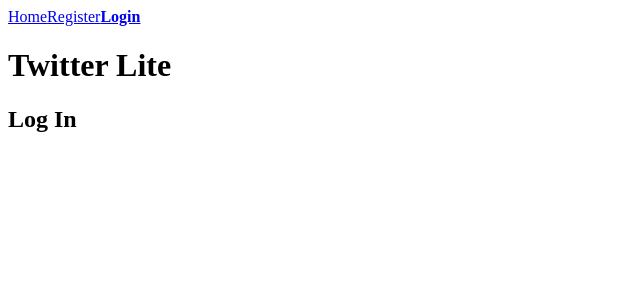
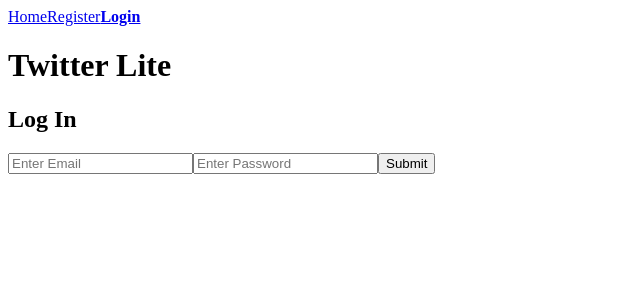
Before and after one commit to jshafto/react-twitter-lite-frontend, a React (Create React App) app: page /login in a window 1280 px wide. Shown: the top 300 px of the page, without its empty margins (0-640 px from the left). Built offline with nearby package versions, Linux system fonts and the light colour scheme.

Commit message:
created user login form

```diff
--- a/src/AppWithContext.js
+++ b/src/AppWithContext.js
@@ -22,7 +22,6 @@
         }
         */
         currentUserId = id; // set currentUserId equal to the payload's user id
-        debugger;
       } catch (e) {
         // if there is an error parsing the token, then remove the 'token' cookie
         authToken = null;
@@ -32,13 +31,22 @@
     this.state = {
       authToken: authToken || null,
       currentUserId: currentUserId,
-      updateContext: this.updateContext
+      login: this.login,
+      logout: this.logout
     };
   }
 
-  updateContext (authToken, currentUserId) {
+  login = (authToken, currentUserId) =>{
     this.setState({authToken, currentUserId}, () => console.log(this.state))
   }
+
+  logout = () => {
+    this.setState({ authToken: null, currentUserId: null }, () => {
+      console.log(this.state);
+      Cookies.remove('token');
+    });
+  }
+
 
   render() {
     // console.log(this.state)
--- a/src/components/session/LoginForm.js
+++ b/src/components/session/LoginForm.js
@@ -1,18 +1,72 @@
 import React from 'react';
+import UserContext from '../../contexts/UserContext';
 
 class LoginForm extends React.Component {
   constructor(props) {
     super(props);
-    // TODO: Set up default state
+    this.state = {
+      email: '',
+      password: ''
+    }
+  }
+
+  update = (e) => {
+    const { name, value } = e.target;
+    this.setState({ [name]: value });
+  };
+
+  loginUser = async (e) => {
+    e.preventDefault();
+    try {
+      const res = await fetch('/users/token', {
+        method: "POST",
+        headers: {
+          "Content-Type": "application/json"
+        },
+        body: JSON.stringify(this.state)
+      })
+      if (!res.ok) {
+        throw res;
+      }
+      const {token, user: {id}} = await res.json();
+      this.props.login(token, id);
+
+    }
+    catch (e) {
+      console.error(e)
+    }
   }
 
   render() {
+    const { email, password } = this.state;
     return (
-      <form>
+      <form onSubmit={this.loginUser}>
         <h2>Log In</h2>
+        <input
+          type="email"
+          value={email}
+          onChange={this.update}
+          name="email"
+          placeholder="Enter Email"
+        />
+        <input
+          type="password"
+          value={password}
+          onChange={this.update}
+          name="password"
+          placeholder="Enter Password"
+        />
+        <button type="submit">Submit</button>
       </form>
     );
   }
 };
 
-export default LoginForm;
+const LoginFormWithContext = (props) => (
+  <UserContext.Consumer>
+    {value => <LoginForm login={value.login} {...props}/>}
+  </UserContext.Consumer>
+)
+
+
+export default LoginFormWithContext;
--- a/src/components/session/RegistrationForm.js
+++ b/src/components/session/RegistrationForm.js
@@ -12,17 +12,10 @@
     };
   }
 
-  updateUsername = (e) => {
-    this.setState({ username: e.target.value });
-  }
-
-  updateEmail = (e) => {
-    this.setState({ email: e.target.value });
-  }
-
-  updatePassword = (e) => {
-    this.setState({ password: e.target.value });
-  }
+  update = (e) => {
+    const { name, value } = e.target;
+    this.setState({ [name]: value });
+  };
 
   registerUser = async (e) => {
     e.preventDefault();
@@ -39,7 +32,7 @@
       }
       const { token, user:{id} } = await res.json();
       // console.log(data.token, data.user.id);
-      this.props.updateContext(token, id);
+      this.props.login(token, id);
 
     } catch (e) {
       console.error(e)
@@ -55,21 +48,21 @@
         <input
           type="text"
           value={username}
-          onChange={this.updateUsername}
+          onChange={this.update}
           name="username"
           placeholder="Enter Username"
         />
         <input
           type="email"
           value={email}
-          onChange={this.updateEmail}
+          onChange={this.update}
           name="email"
           placeholder="Enter Email"
         />
         <input
           type="password"
           value={password}
-          onChange={this.updatePassword}
+          onChange={this.update}
           name="password"
           placeholder="Enter Password"
         />
@@ -83,7 +76,7 @@
 
 const RegistrationFormWithContext = (props) => (
 <UserContext.Consumer>
-  {value => <RegistrationForm updateContext={value.updateContext} {...props} />}
+  {value => <RegistrationForm login={value.login} {...props} />}
 </UserContext.Consumer>
 )
 
```
Also changed, not shown: 1 other file (tests, documents, lock files or other folders).
